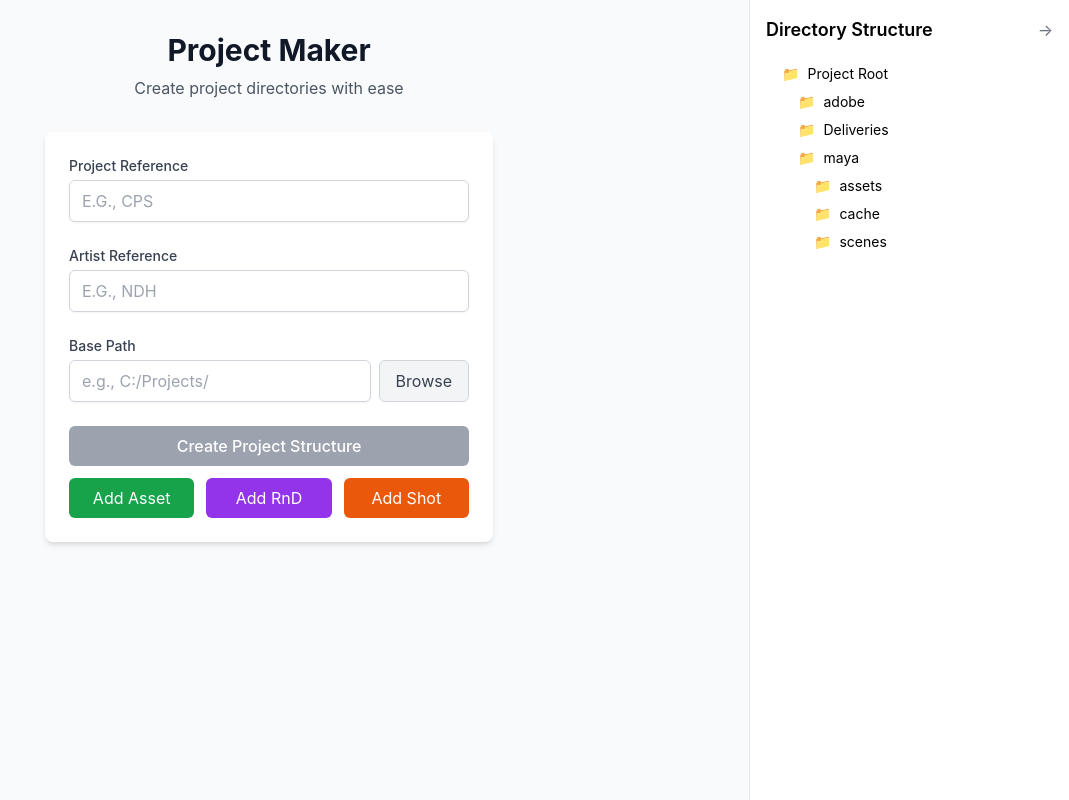
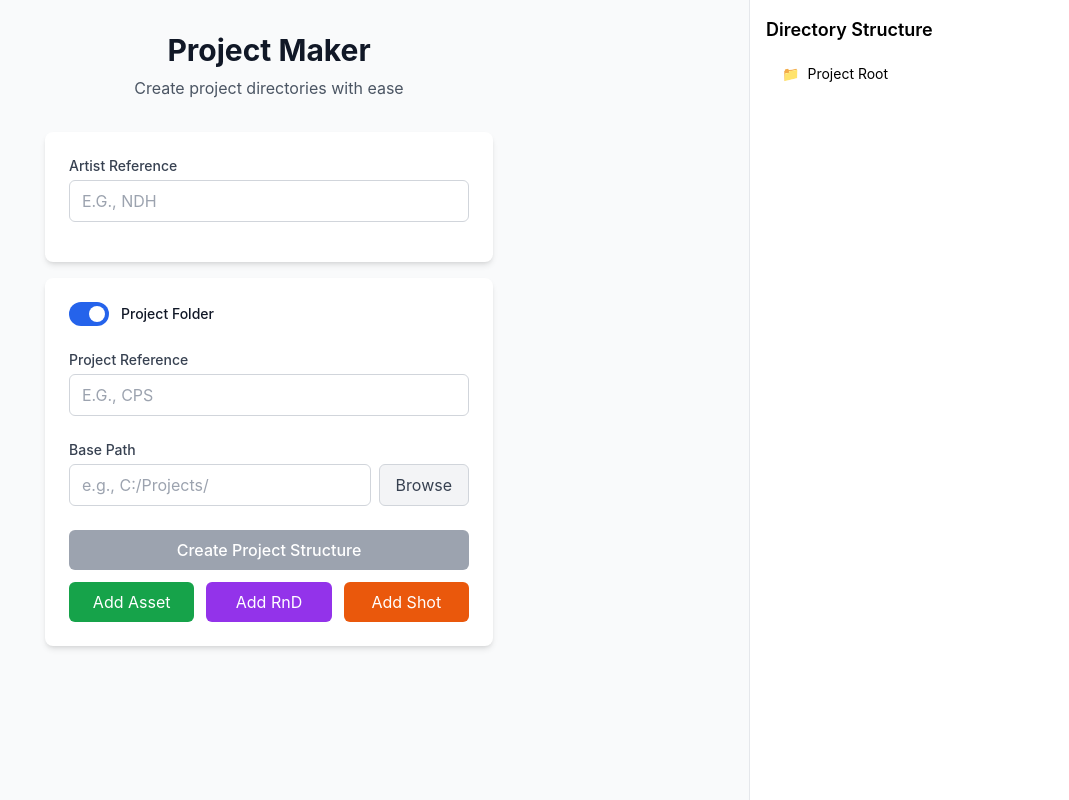
Before and after one commit to jackjozwik/ProjectMaker, a React (Create React App) app: page / in a window 1280 px wide. Shown: the whole page, without its empty margins (211-1280 px from the left). Built offline with nearby package versions, Linux system fonts and the light colour scheme.

Commit message:
added split with directories collapsable

```diff
--- a/package.json
+++ b/package.json
@@ -10,6 +10,7 @@
     "react": "^18.3.1",
     "react-dom": "^18.3.1",
     "react-scripts": "5.0.1",
+    "react-split": "^2.0.14",
     "web-vitals": "^2.1.4"
   },
   "scripts": {
--- a/src/App.js
+++ b/src/App.js
@@ -1,39 +1,55 @@
 // src/App.jsx
-import { useState } from 'react'
+import { useState, useEffect } from 'react'
 import { invoke } from '@tauri-apps/api/tauri'
 import { open } from '@tauri-apps/api/dialog'
+import { readDir } from '@tauri-apps/api/fs'
 
 function App() {
+  const [artistRef, setArtistRef] = useState(() =>
+    localStorage.getItem('artistRef') || ''
+  )
   const [projectRef, setProjectRef] = useState('')
-  const [artistRef, setArtistRef] = useState('')
-  const [basePath, setBasePath] = useState('')
+  const [basePath, setBasePath] = useState(() =>
+    localStorage.getItem('lastBasePath') || ''
+  )
   const [message, setMessage] = useState('')
   const [isLoading, setIsLoading] = useState(false)
   const [validationErrors, setValidationErrors] = useState({})
-  const [showDirectoryView, setShowDirectoryView] = useState(true)
-
-  // Example directory structure (you'll need to populate this based on your actual structure)
   const [directoryStructure, setDirectoryStructure] = useState({
     name: 'Project Root',
-    children: [
-      {
-        name: 'adobe',
     children: []
-      },
-      {
-        name: 'Deliveries',
-        children: []
-      },
-      {
-        name: 'maya',
-        children: [
-          { name: 'assets', children: [] },
-          { name: 'cache', children: [] },
-          { name: 'scenes', children: [] }
-        ]
+  })
+  const [expandedNodes, setExpandedNodes] = useState(new Set())
+  const [isProjectFolder, setIsProjectFolder] = useState(true)
+
+  // Load artist reference from localStorage
+  useEffect(() => {
+    const savedArtistRef = localStorage.getItem('artistRef')
+    if (savedArtistRef) {
+      setArtistRef(savedArtistRef)
     }
-    ]
-  })
+  }, [])
+
+  // Save artist reference to localStorage when it changes
+  useEffect(() => {
+    if (artistRef) {
+      localStorage.setItem('artistRef', artistRef)
+    }
+  }, [artistRef])
+
+  // Save and load base path
+  useEffect(() => {
+    if (basePath) {
+      localStorage.setItem('lastBasePath', basePath)
+      loadDirectoryStructure()
+    }
+  }, [basePath])
+
+  const normalizePath = (path) => {
+    if (!path) return '';
+    path = path.replace(/\\/g, '/');
+    return path.endsWith('/') ? path : `${path}/`;
+  }
 
   const handleBasePathSelect = async () => {
     try {
@@ -60,11 +76,27 @@ function App() {
     return errors
   }
 
-  // Add this function back where all the other functions are defined
+  const loadDirectoryStructure = async () => {
+    try {
+      if (!basePath) return
+      const entries = await readDir(basePath, { recursive: true })
+      const structure = {
+        name: basePath,
+        children: entries.map(entry => ({
+          name: entry.name,
+          children: []
+        }))
+      }
+      setDirectoryStructure(structure)
+    } catch (error) {
+      console.error('Failed to load directory structure:', error)
+      setMessage('Failed to load directory structure')
+    }
+  }
+
   const createProject = async () => {
     try {
       setIsLoading(true)
-    // Normalize the path
       const normalizedPath = normalizePath(basePath)
       const response = await invoke('create_project_structure', {
         config: {
@@ -74,22 +106,12 @@ const createProject = async () => {
         }
       })
       setMessage(response)
-    // After successful creation, you might want to update the directory view
-    // We can add this functionality later
+      loadDirectoryStructure() // Reload directory structure after creation
     } catch (error) {
       setMessage(`Error: ${error}`)
     } finally {
       setIsLoading(false)
     }
-}
-
-// And add this function if it's not there
-const normalizePath = (path) => {
-  if (!path) return '';
-  // Replace backslashes with forward slashes
-  path = path.replace(/\\/g, '/');
-  // Add trailing slash if not present
-  return path.endsWith('/') ? path : `${path}/`;
   }
 
   const handleCreateProject = () => {
@@ -101,21 +123,67 @@ const normalizePath = (path) => {
     }
   }
 
-  // Directory Tree Component
-  const DirectoryTree = ({ node, depth = 0 }) => (
+  const toggleNode = (path) => {
+    setExpandedNodes(prev => {
+      const next = new Set(prev)
+      if (next.has(path)) {
+        next.delete(path)
+      } else {
+        next.add(path)
+      }
+      return next
+    })
+  }
+
+  // Directory Tree Component with collapsible nodes
+  const DirectoryTree = ({ node, path = '' }) => {
+    if (!node) return null;
+
+    const fullPath = path ? `${path}/${node.name}` : node.name
+    const isExpanded = expandedNodes.has(fullPath)
+
+    return (
       <div className="ml-4">
-      <div className="flex items-center text-sm py-1">
+        <div
+          className="flex items-center text-sm py-1 cursor-pointer hover:bg-gray-100"
+          onClick={() => node.children?.length && toggleNode(fullPath)}
+        >
+          {node.children?.length > 0 && (
+            <span className="mr-1">{isExpanded ? '▼' : '▶'}</span>
+          )}
           <span className="mr-2">📁</span>
           {node.name}
         </div>
-      {node.children && node.children.map((child, index) => (
-        <DirectoryTree key={index} node={child} depth={depth + 1} />
+        {isExpanded && node.children && (
+          <div className="ml-4">
+            {node.children.map((child, index) => (
+              <DirectoryTree
+                key={index}
+                node={child}
+                path={fullPath}
+              />
             ))}
           </div>
+        )}
+      </div>
     )
+  }
 
   return (
-    <div className="h-screen bg-gray-50 flex">
+    <div className="h-screen bg-gray-50 flex flex-col">
+      {/* Global Message Banner */}
+      {message && (
+        <div className={`w-full p-4 ${
+          message.includes('Error')
+            ? 'bg-red-50 text-red-700 border-b border-red-200'
+            : 'bg-green-50 text-green-700 border-b border-green-200'
+        }`}>
+          {message}
+        </div>
+      )}
+
+      {/* Main Content */}
+      <div className="flex flex-1 overflow-hidden">
         {/* Main Form Panel */}
         <div className="flex-1 py-8 px-4 overflow-y-auto">
           <div className="max-w-md mx-auto">
@@ -124,7 +192,47 @@ const normalizePath = (path) => {
               <p className="text-gray-600">Create project directories with ease</p>
             </div>
 
+            {/* Artist Reference at Top */}
+            <div className="bg-white rounded-lg shadow-md p-6 mb-4">
+              <div className="mb-4">
+                <label htmlFor="artistRef" className="block text-sm font-medium text-gray-700 mb-1">
+                  Artist Reference
+                </label>
+                <input
+                  id="artistRef"
+                  type="text"
+                  placeholder="e.g., NDH"
+                  value={artistRef}
+                  onChange={(e) => setArtistRef(e.target.value.toUpperCase())}
+                  className="uppercase w-full px-3 py-2 border border-gray-300 rounded-md"
+                  maxLength={3}
+                />
+              </div>
+            </div>
+
             <div className="bg-white rounded-lg shadow-md p-6 space-y-6">
+              {/* Project Type Toggle */}
+              <div className="flex items-center justify-between">
+                <label className="flex items-center cursor-pointer">
+                  <input
+                    type="checkbox"
+                    checked={isProjectFolder}
+                    onChange={(e) => setIsProjectFolder(e.target.checked)}
+                    className="sr-only"
+                  />
+                  <div className={`relative w-10 h-6 transition-colors duration-200 ease-in-out rounded-full ${
+                    isProjectFolder ? 'bg-blue-600' : 'bg-gray-200'
+                  }`}>
+                    <div className={`absolute left-1 top-1 w-4 h-4 transition-transform duration-200 ease-in-out bg-white rounded-full ${
+                      isProjectFolder ? 'transform translate-x-4' : 'transform translate-x-0'
+                    }`} />
+                  </div>
+                  <span className="ml-3 text-sm font-medium text-gray-900">
+                    Project Folder
+                  </span>
+                </label>
+              </div>
+
               {/* Project Reference Input */}
               <div>
                 <label htmlFor="projectRef" className="block text-sm font-medium text-gray-700 mb-1">
@@ -136,58 +244,11 @@ const normalizePath = (path) => {
                   placeholder="e.g., CPS"
                   value={projectRef}
                   onChange={(e) => setProjectRef(e.target.value.toUpperCase())}
-                onBlur={() => {
-                  if (projectRef && projectRef.length !== 3) {
-                    setValidationErrors(prev => ({
-                      ...prev,
-                      projectRef: 'Must be exactly 3 characters'
-                    }))
-                  } else {
-                    setValidationErrors(prev => {
-                      const { projectRef, ...rest } = prev
-                      return rest
-                    })
-                  }
-                }}
-                className={`uppercase w-full px-3 py-2 border rounded-md shadow-sm focus:outline-none focus:ring-2 focus:ring-blue-500
-                  ${validationErrors.projectRef ? 'border-red-500' : 'border-gray-300'}`}
+                  className="uppercase w-full px-3 py-2 border border-gray-300 rounded-md"
                   maxLength={3}
                 />
                 {validationErrors.projectRef && (
                   <p className="mt-1 text-xs text-red-500">{validationErrors.projectRef}</p>
-              )}
-            </div>
-
-            {/* Artist Reference Input */}
-            <div>
-              <label htmlFor="artistRef" className="block text-sm font-medium text-gray-700 mb-1">
-                Artist Reference
-              </label>
-              <input
-                id="artistRef"
-                type="text"
-                placeholder="e.g., NDH"
-                value={artistRef}
-                onChange={(e) => setArtistRef(e.target.value.toUpperCase())}
-                onBlur={() => {
-                  if (artistRef && artistRef.length !== 3) {
-                    setValidationErrors(prev => ({
-                      ...prev,
-                      artistRef: 'Must be exactly 3 characters'
-                    }))
-                  } else {
-                    setValidationErrors(prev => {
-                      const { artistRef, ...rest } = prev
-                      return rest
-                    })
-                  }
-                }}
-                className={`uppercase w-full px-3 py-2 border rounded-md shadow-sm focus:outline-none focus:ring-2 focus:ring-blue-500
-                  ${validationErrors.artistRef ? 'border-red-500' : 'border-gray-300'}`}
-                maxLength={3}
-              />
-              {validationErrors.artistRef && (
-                <p className="mt-1 text-xs text-red-500">{validationErrors.artistRef}</p>
                 )}
               </div>
 
@@ -203,11 +264,11 @@ const normalizePath = (path) => {
                     placeholder="e.g., C:/Projects/"
                     value={basePath}
                     onChange={(e) => setBasePath(e.target.value)}
-                  className="flex-1 px-3 py-2 border border-gray-300 rounded-md shadow-sm focus:outline-none focus:ring-2 focus:ring-blue-500"
+                    className="flex-1 px-3 py-2 border border-gray-300 rounded-md"
                   />
                   <button
                     onClick={handleBasePathSelect}
-                  className="px-4 py-2 bg-gray-100 text-gray-700 rounded-md border border-gray-300 hover:bg-gray-200 focus:outline-none focus:ring-2 focus:ring-blue-500"
+                    className="px-4 py-2 bg-gray-100 text-gray-700 rounded-md border border-gray-300 hover:bg-gray-200"
                   >
                     Browse
                   </button>
@@ -219,37 +280,29 @@ const normalizePath = (path) => {
                 <button
                   onClick={handleCreateProject}
                   disabled={isLoading || !projectRef || !artistRef || !basePath}
-                className={`w-full py-2 px-4 rounded-md text-white font-medium
-                  ${isLoading || !projectRef || !artistRef || !basePath
+                  className={`w-full py-2 px-4 rounded-md text-white font-medium ${
+                    isLoading || !projectRef || !artistRef || !basePath
                       ? 'bg-gray-400 cursor-not-allowed'
-                    : 'bg-blue-600 hover:bg-blue-700 focus:outline-none focus:ring-2 focus:ring-offset-2 focus:ring-blue-500'
-                  } transition-colors duration-200`}
+                      : 'bg-blue-600 hover:bg-blue-700'
+                  }`}
                 >
                   {isLoading ? 'Creating...' : 'Create Project Structure'}
                 </button>
 
+                {isProjectFolder && (
                   <div className="grid grid-cols-3 gap-3">
-                <button className="w-full py-2 px-4 bg-green-600 text-white rounded-md hover:bg-green-700 focus:outline-none focus:ring-2 focus:ring-offset-2 focus:ring-green-500">
+                    <button className="w-full py-2 px-4 bg-green-600 text-white rounded-md hover:bg-green-700">
                       Add Asset
                     </button>
-                <button className="w-full py-2 px-4 bg-purple-600 text-white rounded-md hover:bg-purple-700 focus:outline-none focus:ring-2 focus:ring-offset-2 focus:ring-purple-500">
+                    <button className="w-full py-2 px-4 bg-purple-600 text-white rounded-md hover:bg-purple-700">
                       Add RnD
                     </button>
-                <button className="w-full py-2 px-4 bg-orange-600 text-white rounded-md hover:bg-orange-700 focus:outline-none focus:ring-2 focus:ring-offset-2 focus:ring-orange-500">
+                    <button className="w-full py-2 px-4 bg-orange-600 text-white rounded-md hover:bg-orange-700">
                       Add Shot
                     </button>
                   </div>
+                )}
               </div>
-
-            {message && (
-              <div className={`mt-4 p-4 rounded-md ${
-                message.includes('Error')
-                  ? 'bg-red-50 text-red-700 border border-red-200'
-                  : 'bg-green-50 text-green-700 border border-green-200'
-              }`}>
-                {message}
-              </div>
-            )}
             </div>
           </div>
         </div>
@@ -259,14 +312,9 @@ const normalizePath = (path) => {
           <div className="p-4">
             <div className="flex justify-between items-center mb-4">
               <h2 className="text-lg font-semibold">Directory Structure</h2>
-            <button
-              onClick={() => setShowDirectoryView(!showDirectoryView)}
-              className="text-gray-500 hover:text-gray-700"
-            >
-              {showDirectoryView ? '→' : '←'}
-            </button>
             </div>
-          <DirectoryTree node={directoryStructure} />
+            {directoryStructure && <DirectoryTree node={directoryStructure} />}
+          </div>
         </div>
       </div>
     </div>
```
Also changed, not shown: src/index.css (+39 -0 lines), 1 other file (tests, documents, lock files or other folders). Lines whose indentation alone changed are shown as unchanged.
